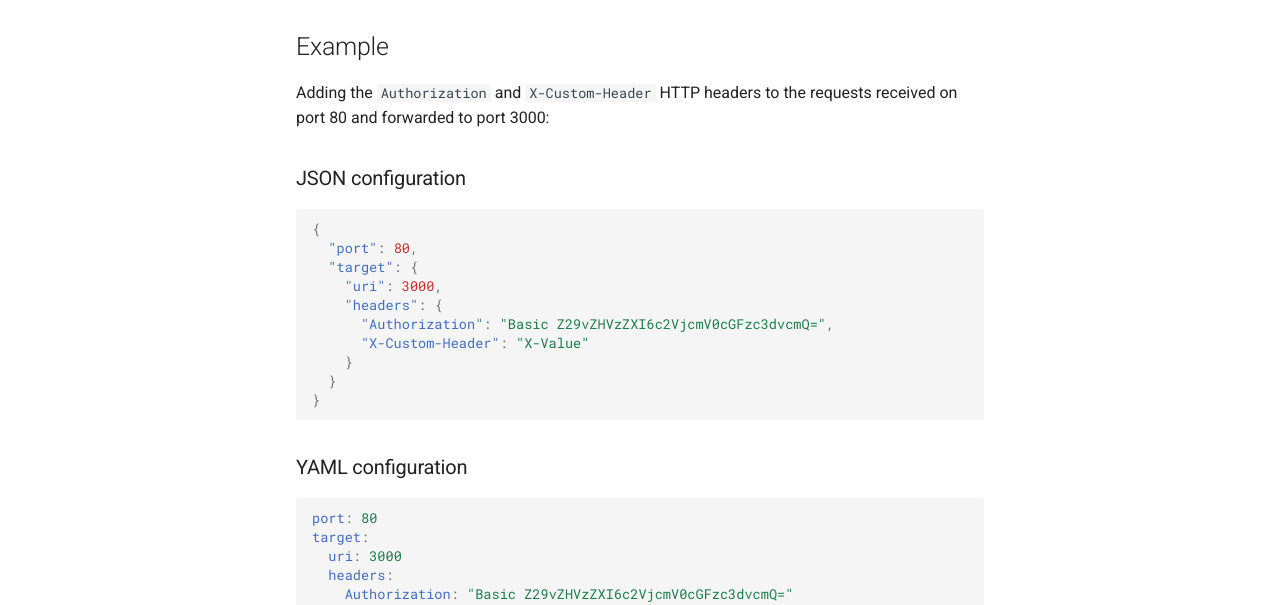
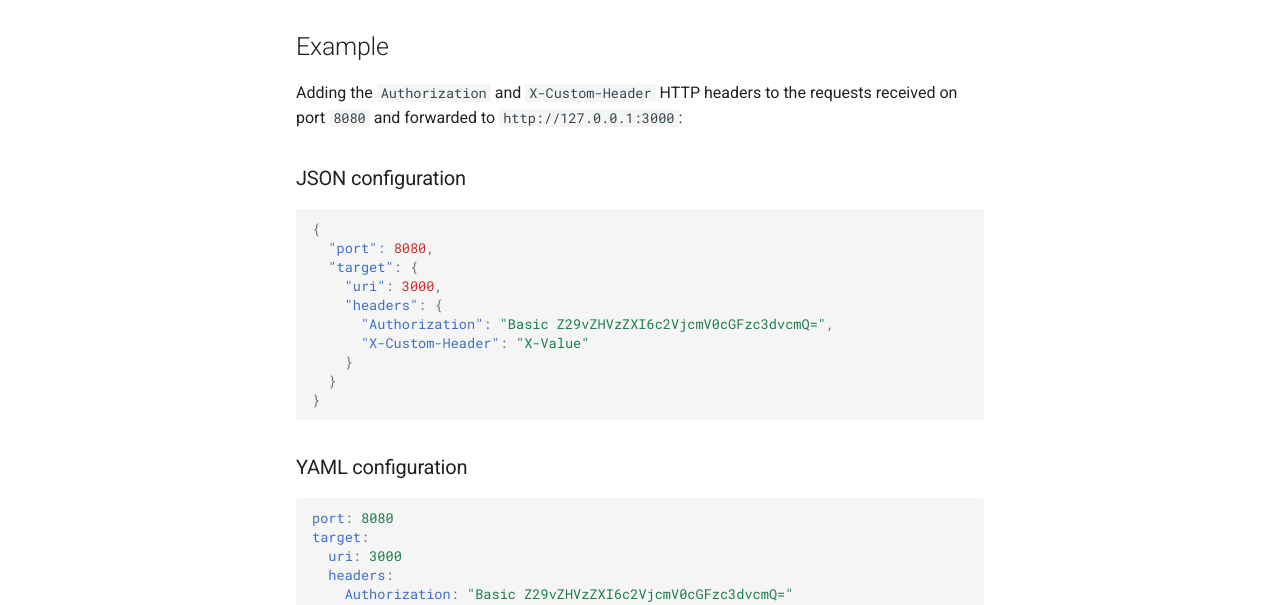
Before and after one commit to xreovhb20/reverse-proxy.js, an MkDocs documentation site: the page built from doc/usage/http_headers.md, in a window 1280 px wide and 1278 px high. Shown: the part 555-1160 px from the top of the window. Built offline with MkDocs 1.6.1 and Material for MkDocs 9.7.7, drawn with Linux system fonts in a browser that asks for light colours; comment, search, counter and statistics services are not loaded; old or Windows-style settings are respelled for this version of MkDocs.

````diff
--- a/doc/usage/http_headers.md
+++ b/doc/usage/http_headers.md
@@ -10,13 +10,13 @@ To add an header to all the proxied requests of a target, you must use the **obj
     The HTTP headers defined in this way will replace **any** existing headers with the same name.
 
 ## Example
-Adding the `Authorization` and `X-Custom-Header` HTTP headers to the requests received on port 80 and forwarded to port 3000:
+Adding the `Authorization` and `X-Custom-Header` HTTP headers to the requests received on port `8080` and forwarded to `http://127.0.0.1:3000`:
 
 ### JSON configuration
 
 ```json
 {
-  "port": 80,
+  "port": 8080,
   "target": {
     "uri": 3000,
     "headers": {
@@ -30,7 +30,7 @@ Adding the `Authorization` and `X-Custom-Header` HTTP headers to the requests re
 ### YAML configuration
 
 ```yaml
-port: 80
+port: 8080
 target:
   uri: 3000
   headers:
````
Also changed, not shown: doc/usage/hostname_routing.md (added, +41 -0 lines), doc/usage/multiple_ports.md (+1 -1 lines), doc/usage/using_https.md (+1 -1 lines).
